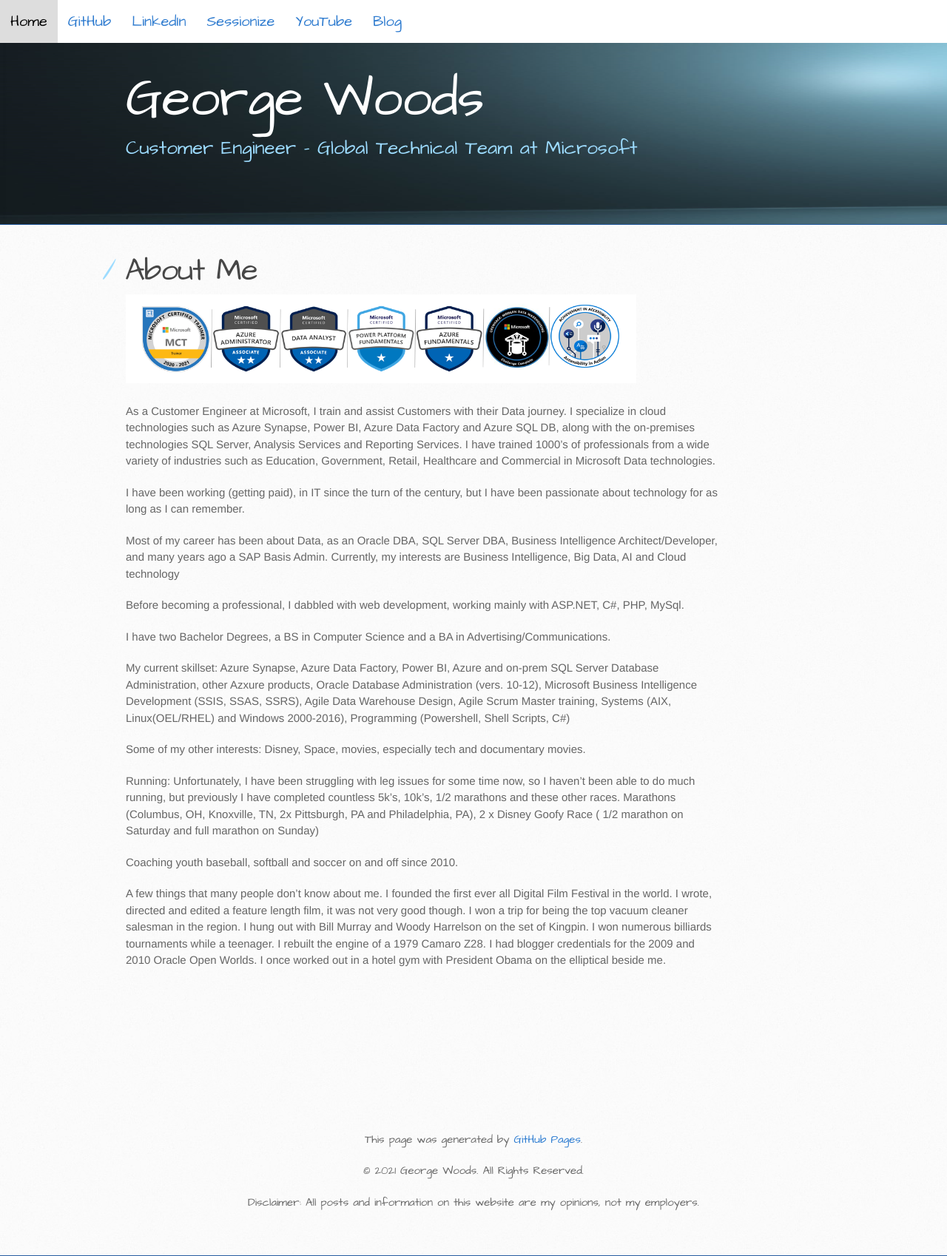
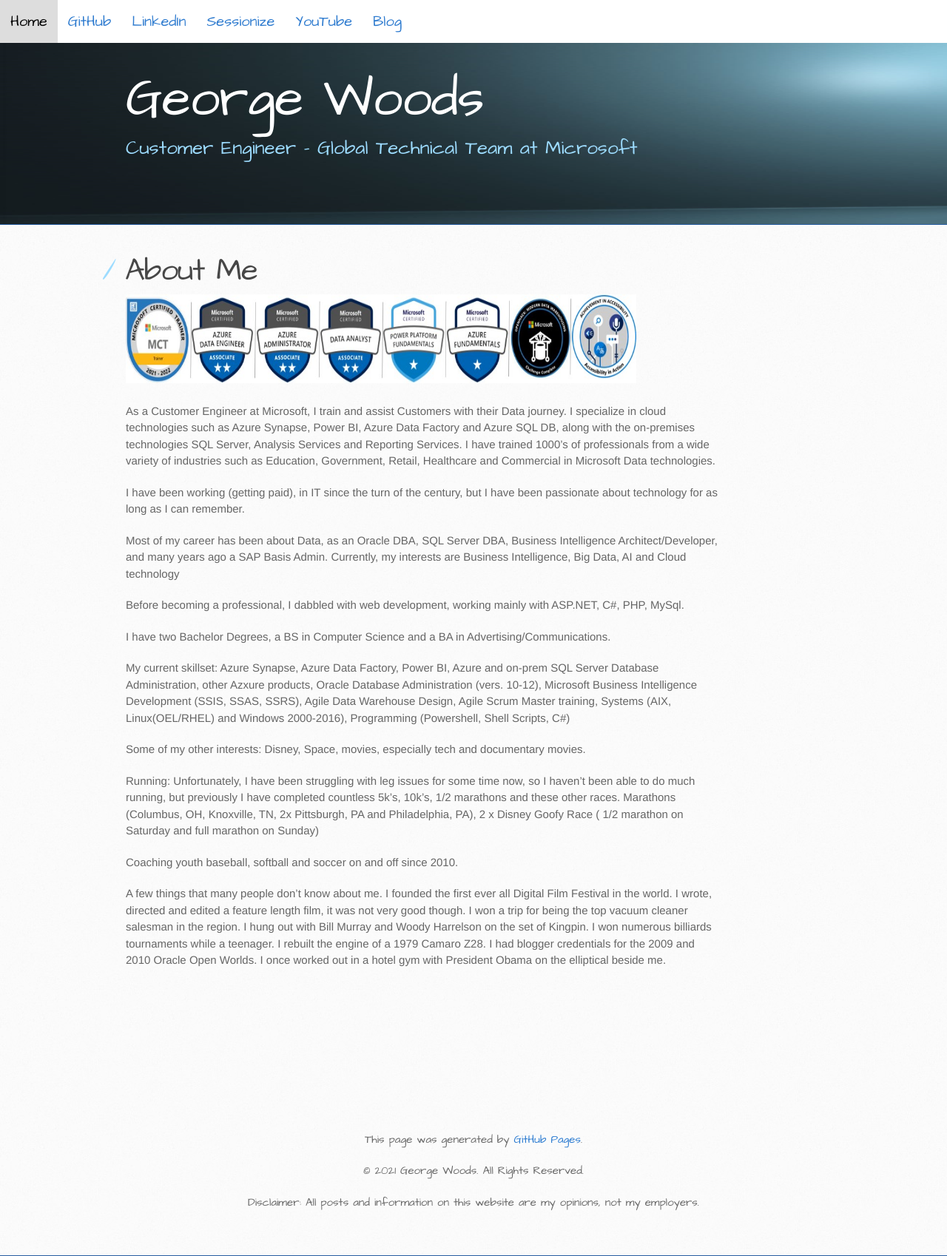
Before and after one commit to gvwoods/gvwoods.github.io, a Jekyll site: the page built from About.md, in a window 1280 px wide. Shown: the whole page at 74% size. Built offline with Jekyll 4.4.1, drawn with Linux system fonts in a browser that asks for light colours; our own code applies the rules of GitHub Pages for plain Markdown files.

Commit message:
Update About.md

```diff
--- a/About.md
+++ b/About.md
@@ -4,7 +4,7 @@
   <h1>About Me</h1>
   </div>
 
-<img src="images/Bio.PNG" alt="Oops they didn't load" width="690" height="120">
+<img src="images/certs04232021.jpg" alt="Oops they didn't load" width="690" height="120">
 
 
 As a Customer Engineer at Microsoft, I train and assist Customers with their Data journey. I specialize in cloud technologies such as Azure Synapse, Power BI, Azure Data Factory and Azure SQL DB, along with the on-premises technologies SQL Server, Analysis Services and Reporting Services. I have trained 1000’s of professionals from a wide variety of industries such as Education, Government, Retail, Healthcare and Commercial in Microsoft Data technologies.
```
